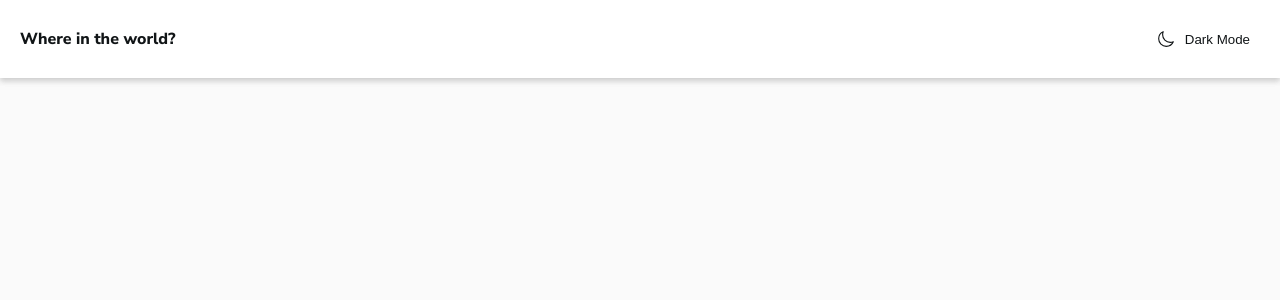
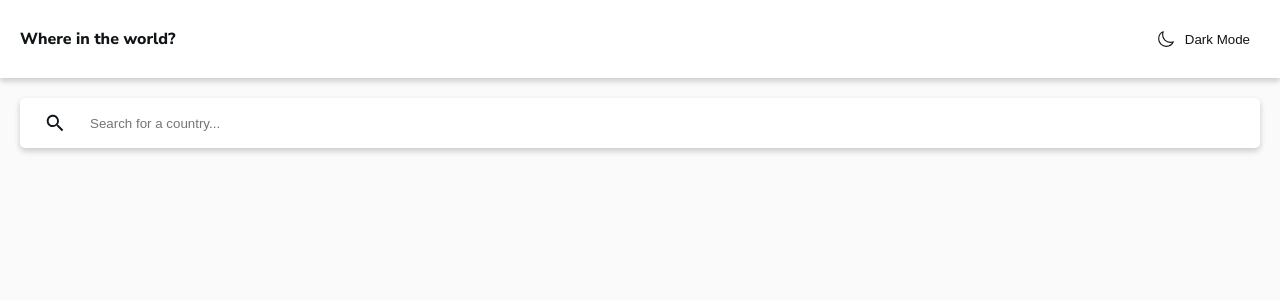
Before and after one commit to Salv-Dev/rest-countries-api, a Next.js app: page / in a window 1280 px wide. Shown: the top 300 px of the page. Built offline with nearby package versions, Linux system fonts and the light colour scheme.

Commit message:
default textField component

```diff
--- a/pages/index.js
+++ b/pages/index.js
@@ -1,5 +1,8 @@
 import Header from '@/components/containers/Header';
 import Box from '@/components/ui/Box';
+import TextField from '@/components/ui/TextField';
+import Button from '@/components/ui/Button';
+import { IoMdSearch } from 'react-icons/io'
 import Head from 'next/head';
 
 const Home = ({ setIsDarkMode, isDarkMode }) => (
@@ -11,7 +14,12 @@ const Home = ({ setIsDarkMode, isDarkMode }) => (
 
     <Header setIsDarkMode={setIsDarkMode} isDarkMode={isDarkMode} />
     <main>
-      <Box></Box>
+      <Box style={{ margin: '20px' }}>
+        <TextField
+          startAdornment={<Button dense ><IoMdSearch size={22}/></Button>}
+          placeholder="Search for a country..."
+        />
+      </Box>
     </main>
   </div>
 )
--- a/src/components/ui/Button/index.js
+++ b/src/components/ui/Button/index.js
@@ -1,12 +1,12 @@
 import React from 'react';
 
-import { Container, Text } from './styles';
+import { Container } from './styles';
 
-function Button({ children, startIcon, endIcon, variant, disabled, onClick }) {
+function Button({ children, startIcon, endIcon, variant, disabled, onClick, dense, fullWidth }) {
   return (
-      <Container data-testid="btn" variant={variant} onClick={onClick} disabled={disabled}>
+      <Container data-testid="btn" variant={variant} dense={dense} fullWidth={fullWidth} onClick={onClick} disabled={disabled}>
           {startIcon && startIcon}
-          <Text>{children}</Text>
+          {children}
           {endIcon && endIcon}
       </Container>
   );
--- a/src/components/ui/Button/styles.js
+++ b/src/components/ui/Button/styles.js
@@ -4,13 +4,14 @@ export const Container = styled.button`
     display: flex;
     align-items: center;
     justify-content: space-between;
-    padding: 10px;
+    padding: ${props => props.dense ? '2px' : '10px'};
     gap: 10px;
     border: none;
     color: ${props => props.theme.text};
     opacity: ${props => props.disabled ? 0.2 : 1};
     background-color: ${props => props.disabled ? 'rgba(0, 0, 0, 0%)' : props.theme.element};
     box-shadow: ${props => props.variant == 'shaded' ? '0 3px 6px rgba(0,0,0,0.1), 0 3px 6px rgba(0,0,0,0.1)':'none'};
+    border-radius: ${props => props.variant == 'rounded' ? '50%' : '5px'};
     transition: all .2s ease-in-out;
     cursor: pointer;
 
@@ -19,6 +20,3 @@ export const Container = styled.button`
         background-color: ${props => props.theme.background};
     }
 `;
-
-export const Text = styled.p`
-`;
--- a/src/components/ui/TextField/index.js
+++ b/src/components/ui/TextField/index.js
@@ -1,10 +1,36 @@
-import React from 'react';
+import React, { useState, useRef } from 'react';
+import { IoClose } from 'react-icons/io5';
+import Button from '../Button';
 
-import { Container } from './styles';
+import { Container, Input, Start, End } from './styles';
 
-function TextField() {
+function TextField({ startAdornment, endAdornment, placeholder }) {
+  const [inputValue, setInputValue] = useState("");
+  const inputRef = useRef();
+
+  const changeInputTextValue = (e) => {
+      setInputValue(e.target.value);
+  }
+
+  const clearInputTextValue = () => {
+      setInputValue("");
+      inputRef.current.focus();
+
+  }
+
   return (
-      <Container></Container>
+      <Container>
+          {startAdornment && <Start>{startAdornment}</Start>}
+          <Input placeholder={placeholder} ref={inputRef} value={inputValue} onChange={changeInputTextValue}/>
+          {inputValue.length > 1 &&
+          <End>
+            <Button dense onClick={clearInputTextValue}>
+                <IoClose size={22} />
+            </Button>
+          </End>
+          }
+          {endAdornment && <End>{endAdornment}</End>}
+      </Container>
   );
 }
 
--- a/src/components/ui/TextField/styles.js
+++ b/src/components/ui/TextField/styles.js
@@ -1,3 +1,34 @@
 import styled from 'styled-components';
 
-export const Container = styled.div``;
+export const Container = styled.div`
+    display: flex;
+    width: 100%;
+    min-height: 50px;
+    background-color: ${props => props.theme.element};
+    box-shadow: 0 3px 6px rgba(0,0,0,0.1), 0 3px 6px rgba(0,0,0,0.1);
+    border-radius: 5px;
+`;
+
+export const Input = styled.input`
+    width: 100%;
+    border: none;
+    background: transparent;
+    outline: none;
+    margin: 10px;
+`;
+
+export const Start = styled.div`
+    display: flex;
+    justify-content: center;
+    align-items: center;
+    min-width: 50px;
+    margin: 10px 0 10px 10px;
+`;
+
+export const End = styled.div`
+    display: flex;
+    justify-content: center;
+    align-items: center;
+    min-width: 50px;
+    margin: 10px 10px 10px 0;
+`;
--- a/src/utils/globalStyles.js
+++ b/src/utils/globalStyles.js
@@ -8,10 +8,15 @@ const GlobalStyles = createGlobalStyle`
     }
 
     body {
+        color: ${props => props.theme.text};
         font-size: 14px;
         font-family: 'Nunito Sans', sans-serif;
         background-color: ${props => props.theme.background};
     }
+
+    input {
+        color: ${props => props.theme.text};
+    }
 `;
 
 export default GlobalStyles;
```
